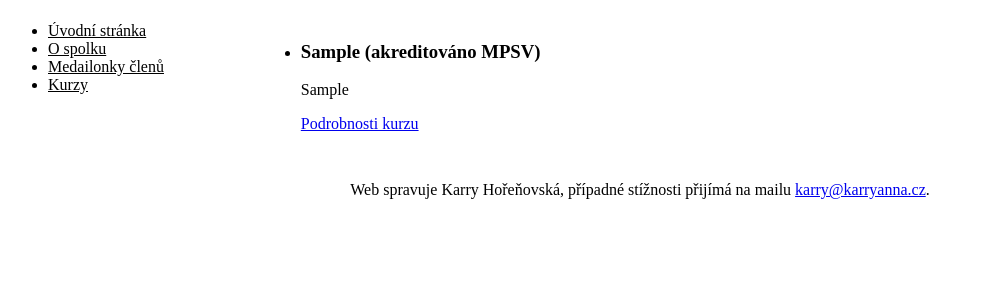
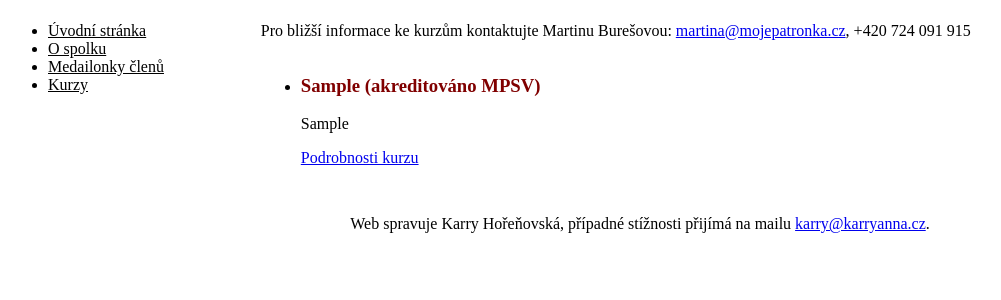
Before and after one commit to Karryanna/patronka, a Django app: page /kurzy/ in a window 1280 px wide. Shown: the part 58-358 px from the top of the page, without its empty margins (0-1001 px from the left). Run offline with Django 3.2, Linux system fonts and the light colour scheme; tables that the repository leaves empty hold one stand-in row (values such as "Sample post").

Commit message:
Úpravy zobrazení kurzů
• kontaktní informace nad seznamem
• seřazení podle akreditace
• obarvičkování podle akreditace

```diff
--- a/kurzy/templates/kurzy/seznam.html
+++ b/kurzy/templates/kurzy/seznam.html
@@ -3,10 +3,13 @@
 {% block title %}Seznam kurzů{% endblock %}
 
 {% block content %}
+<p>Pro bližší informace ke kurzům kontaktujte Martinu Burešovou:
+<a href="mailto:martina@mojepatronka.cz">martina@mojepatronka.cz</a>, +420 724 091 915</p>
+
 {% if kurzy_list %}
   <ul>
     {% for kurz in kurzy_list %}
-      <li><h3>{{ kurz.nazev }}{% if kurz.akreditace_mpsv %} (akreditováno MPSV){% endif %}</h3>
+      <li><h3 class="{% if kurz.akreditace_mpsv %}akreditovany{% else %}neakreditovany{% endif %}">{{ kurz.nazev }}{% if kurz.akreditace_mpsv %} (akreditováno MPSV){% endif %}</h3>
       <p>{{ kurz.anotace|linebreaks }}</p>
       <p><a href="{% url 'kurzy:detail' kurz.id %}">Podrobnosti kurzu</a></p>
     {% endfor %}
--- a/kurzy/views.py
+++ b/kurzy/views.py
@@ -8,7 +8,7 @@ class IndexView(generic.ListView):
   template_name = 'kurzy/seznam.html'
 
   def get_queryset(self):
-    return Kurzy.objects.order_by('nazev')
+    return Kurzy.objects.order_by('-akreditace_mpsv', 'nazev')
 
 class DetailView(generic.DetailView):
   model = Kurzy
--- a/static/styly.css
+++ b/static/styly.css
@@ -74,6 +74,16 @@ img
   clear: both;
 }
 
+.akreditovany
+{
+  color: #800000;
+}
+
+.neakreditovany
+{
+  color: #000080;
+}
+
 #menu
 {
   float: left;
```
